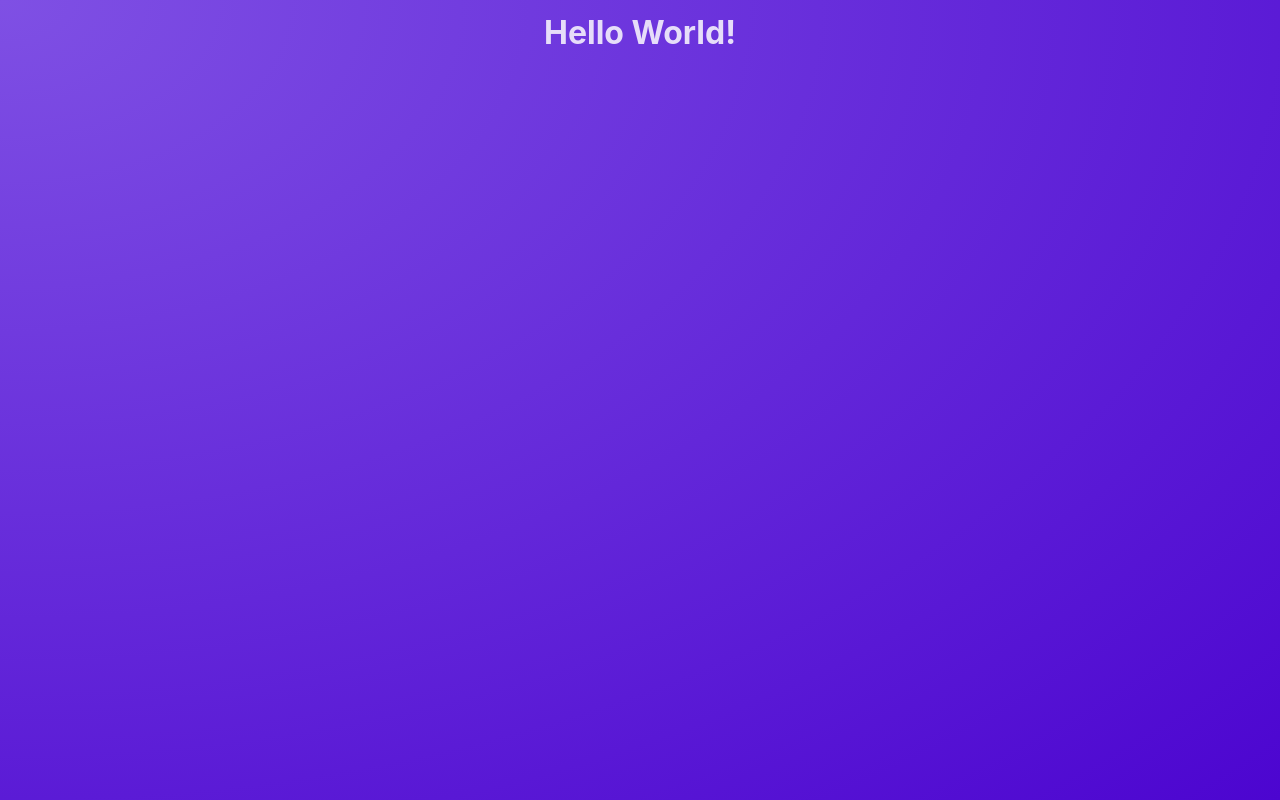
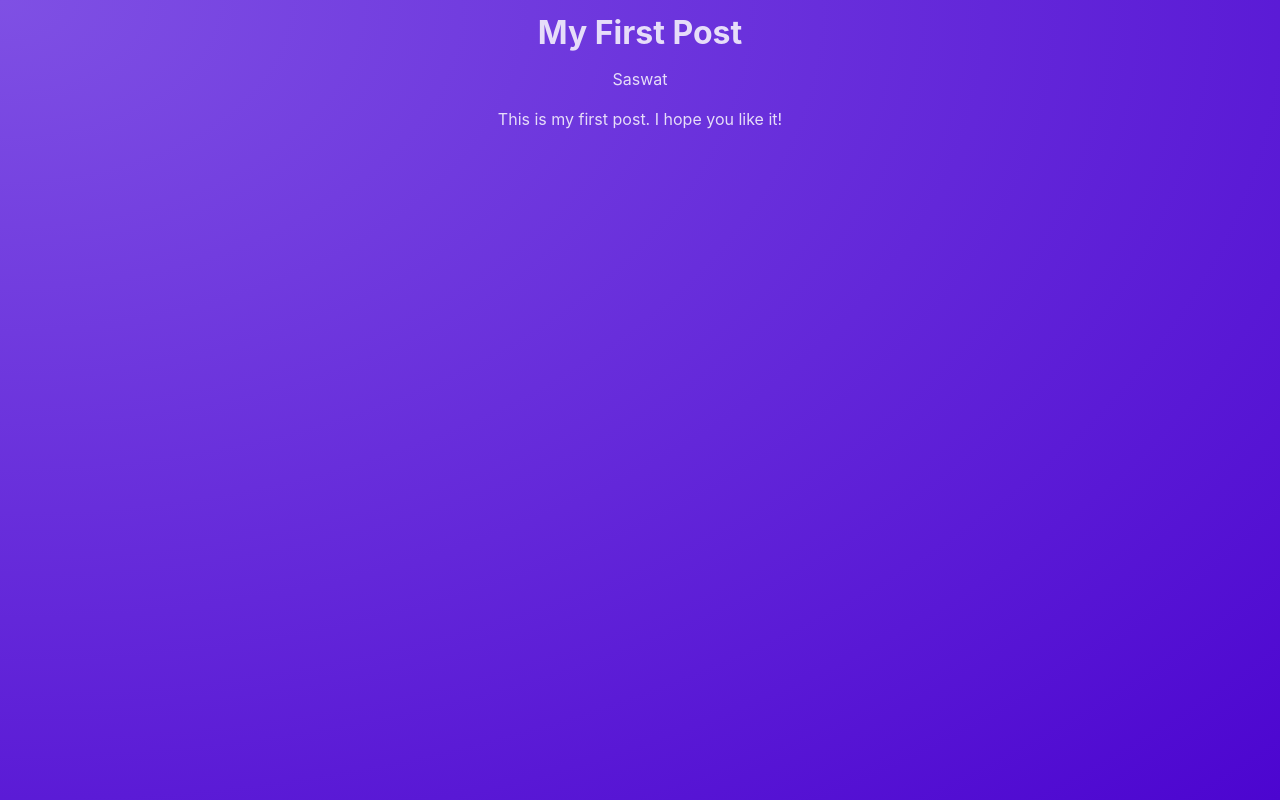
Before and after one commit to Saswat7101/React-Summary, a React (Vite) app: page / in a window 1280 px wide. Built offline with nearby package versions, Linux system fonts and the light colour scheme.

Commit message:
building first component

```diff
--- a/src/App.jsx
+++ b/src/App.jsx
@@ -1,5 +1,7 @@
+import Post from "./components/Post";
+
 function App() {
-  return <h1>Hello World!</h1>;
+  return <Post />;
 }
 
 export default App;
--- /dev/null
+++ b/src/components/Post.jsx
@@ -0,0 +1,9 @@
+export default function Post() {
+  return (
+    <div>
+      <h1>My First Post</h1>
+      <p>Saswat</p>
+      <p>This is my first post. I hope you like it!</p>
+    </div>
+  );
+}
```
